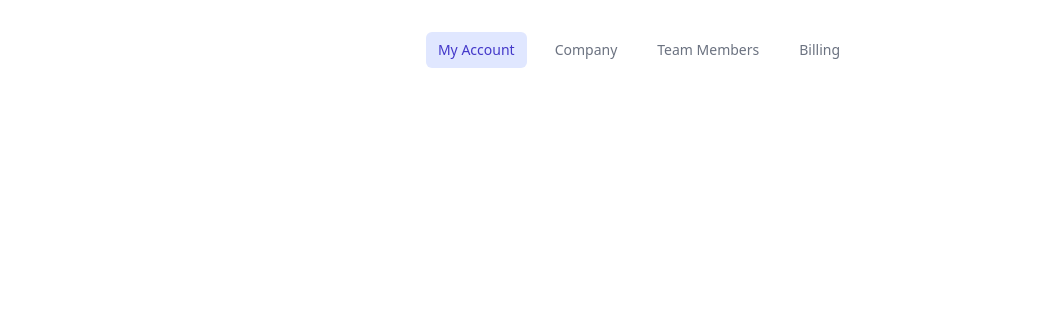
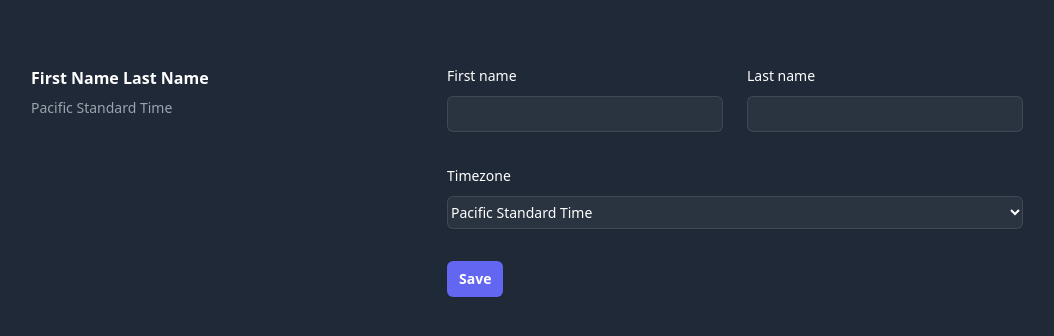
Before and after one commit to stephtran97/nnpp-homework, a React (Vite) app in the folder react-js-project/: page / in a window 1280 px wide. Shown: the top 336 px of the page, without its empty margins (1-1055 px from the left). Built offline with nearby package versions, Linux system fonts and the light colour scheme.

Commit message:
homework: exercises 2 ex2

```diff
--- a/react-js-project/src/App.jsx
+++ b/react-js-project/src/App.jsx
@@ -1,33 +1,99 @@
 import React, { useState } from 'react';
 
-const tabs = ['My Account', 'Company', 'Team Members', 'Billing'];
+// Display the first name, last name and timezone next to the form
+// Bonus: Disable the save button if any value missing
+export default function PersonalInfo() {
+  const [firstName, setFirstName] = useState('');
+  const [lastName, setLastName] = useState('');
+  const [timeZone, setTimeZone] = useState('Pacific Standard Time');
+  return (
+    <div className='bg-gray-800 h-screen divide-y divide-white/5'>
+      <div className='grid max-w-7xl grid-cols-1 gap-x-8 gap-y-10 px-4 py-16 sm:px-6 md:grid-cols-3 lg:px-8'>
+        <div>
+          <h2 className='text-base font-semibold leading-7 text-white'>
+            {firstName || 'First Name'} {lastName || 'Last Name'}
+          </h2>
+          <p className='mt-1 text-sm leading-6 text-gray-400'>{timeZone}</p>
+        </div>
 
-// Update the current tab (to toggle its appearance when clicked) using the state setter function
-export default function Tabs() {
-  const [currentTab, setCurrentTab] = useState('My Account');
-  // let currentTab = "My Account";
+        <form className='md:col-span-2'>
+          <div className='grid grid-cols-1 gap-x-6 gap-y-8 sm:max-w-xl sm:grid-cols-6'>
+            <div className='sm:col-span-3'>
+              <label
+                htmlFor='first-name'
+                className='block text-sm font-medium leading-6 text-white'
+              >
+                First name
+              </label>
+              <div className='mt-2'>
+                <input
+                  type='text'
+                  name='first-name'
+                  id='first-name'
+                  autoComplete='given-name'
+                  onChange={(event) => {
+                    setFirstName(event.target.value);
+                  }}
+                  className='block w-full rounded-md border-0 bg-white/5 py-1.5 text-white shadow-sm ring-1 ring-inset ring-white/10 focus:ring-2 focus:ring-inset focus:ring-indigo-500 sm:text-sm sm:leading-6'
+                />
+              </div>
+            </div>
 
-  return (
-    <div className='flex justify-center my-8'>
-      <div
-        className='flex space-x-4'
-        aria-label='Tabs'
-      >
-        {tabs.map((tab) => (
-          <button
-            key={tab}
-            onClick={() => {
-              setCurrentTab(tab);
-            }}
-            className={`${
-              tab === currentTab
-                ? 'bg-indigo-100 text-indigo-700'
-                : 'text-gray-500 hover:text-gray-700'
-            } rounded-md px-3 py-2 text-sm font-medium`}
-          >
-            {tab}
-          </button>
-        ))}
+            <div className='sm:col-span-3'>
+              <label
+                htmlFor='last-name'
+                className='block text-sm font-medium leading-6 text-white'
+              >
+                Last name
+              </label>
+              <div className='mt-2'>
+                <input
+                  type='text'
+                  name='last-name'
+                  id='last-name'
+                  onChange={(event) => {
+                    setLastName(event.target.value);
+                  }}
+                  autoComplete='family-name'
+                  className='block w-full rounded-md border-0 bg-white/5 py-1.5 text-white shadow-sm ring-1 ring-inset ring-white/10 focus:ring-2 focus:ring-inset focus:ring-indigo-500 sm:text-sm sm:leading-6'
+                />
+              </div>
+            </div>
+
+            <div className='col-span-full'>
+              <label
+                htmlFor='timezone'
+                className='block text-sm font-medium leading-6 text-white'
+              >
+                Timezone
+              </label>
+              <div className='mt-2'>
+                <select
+                  id='timezone'
+                  name='timezone'
+                  onChange={(event) => {
+                    setTimeZone(event.target.value);
+                  }}
+                  className='block w-full rounded-md border-0 bg-white/5 py-1.5 text-white shadow-sm ring-1 ring-inset ring-white/10 focus:ring-2 focus:ring-inset focus:ring-indigo-500 sm:text-sm sm:leading-6 [&_*]:text-black'
+                >
+                  <option>Pacific Standard Time</option>
+                  <option>Eastern Standard Time</option>
+                  <option>Greenwich Mean Time</option>
+                </select>
+              </div>
+            </div>
+          </div>
+
+          <div className='mt-8 flex'>
+            <button
+              type='submit'
+              disabled={!firstName || !lastName || !timeZone}
+              className='rounded-md bg-indigo-500 px-3 py-2 text-sm font-semibold text-white shadow-sm hover:bg-indigo-400 focus-visible:outline focus-visible:outline-2 focus-visible:outline-offset-2 focus-visible:outline-indigo-500'
+            >
+              Save
+            </button>
+          </div>
+        </form>
       </div>
     </div>
   );
```
